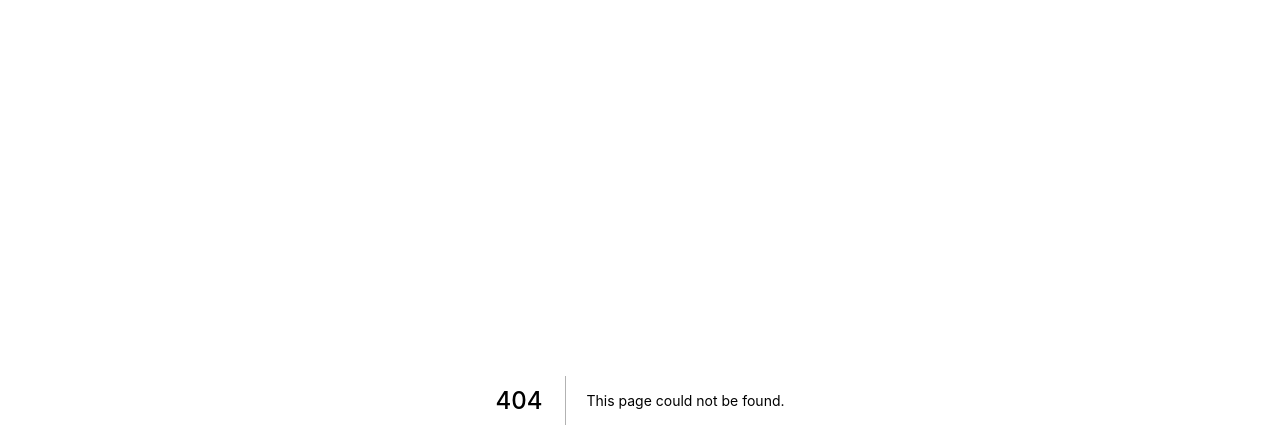
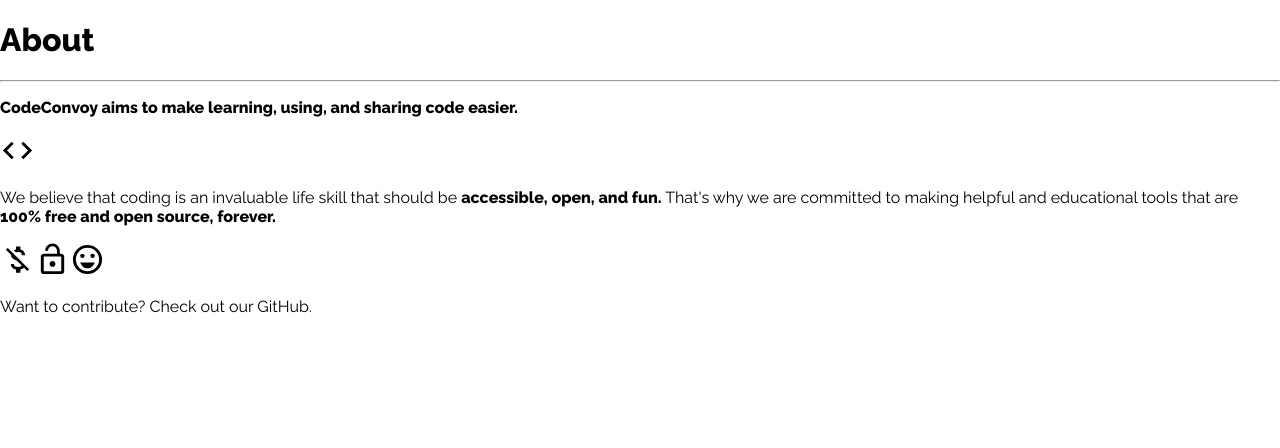
Before and after one commit to CodeConvoy/codeconvoy.org, a Next.js app: page /about in a window 1280 px wide. Before the commit this address had no page. Shown: the top 448 px of the page. Built offline with nearby package versions, Linux system fonts and the light colour scheme.

Commit message:
Create about page.

```diff
--- /dev/null
+++ b/pages/about.js
@@ -0,0 +1,31 @@
+import CodeIcon from '@material-ui/icons/Code';
+import MoneyOffIcon from '@material-ui/icons/MoneyOff';
+import LockOpenIcon from '@material-ui/icons/LockOpen';
+import SentimentVerySatisfiedIcon from '@material-ui/icons/SentimentVerySatisfied';
+
+import { outLink } from '../util/outLink.js';
+
+import styles from '../styles/About.module.css';
+
+export default function About() {
+  return (
+    <>
+      <h1>About</h1>
+      <hr className={styles.hr} />
+      <div className={styles.content}>
+        <p><b>CodeConvoy aims to make learning, using, and sharing code easier.</b></p>
+        <CodeIcon fontSize="large" />
+        <p>We believe that coding is an invaluable life skill that should be
+        {' '}<b>accessible, open, and fun.</b> That&apos;s why we are committed to
+        making helpful and educational tools that are <b>100% free and open
+        source, forever.</b></p>
+        <MoneyOffIcon fontSize="large" />
+        <LockOpenIcon fontSize="large" />
+        <SentimentVerySatisfiedIcon fontSize="large" />
+        <p>Want to contribute? Check out our{' '}
+          <a href="https://github.com/codeconvoy" {...outLink}>GitHub</a>.
+        </p>
+      </div>
+    </>
+  );
+}
```
Also changed, not shown: styles/About.module.css (added).
